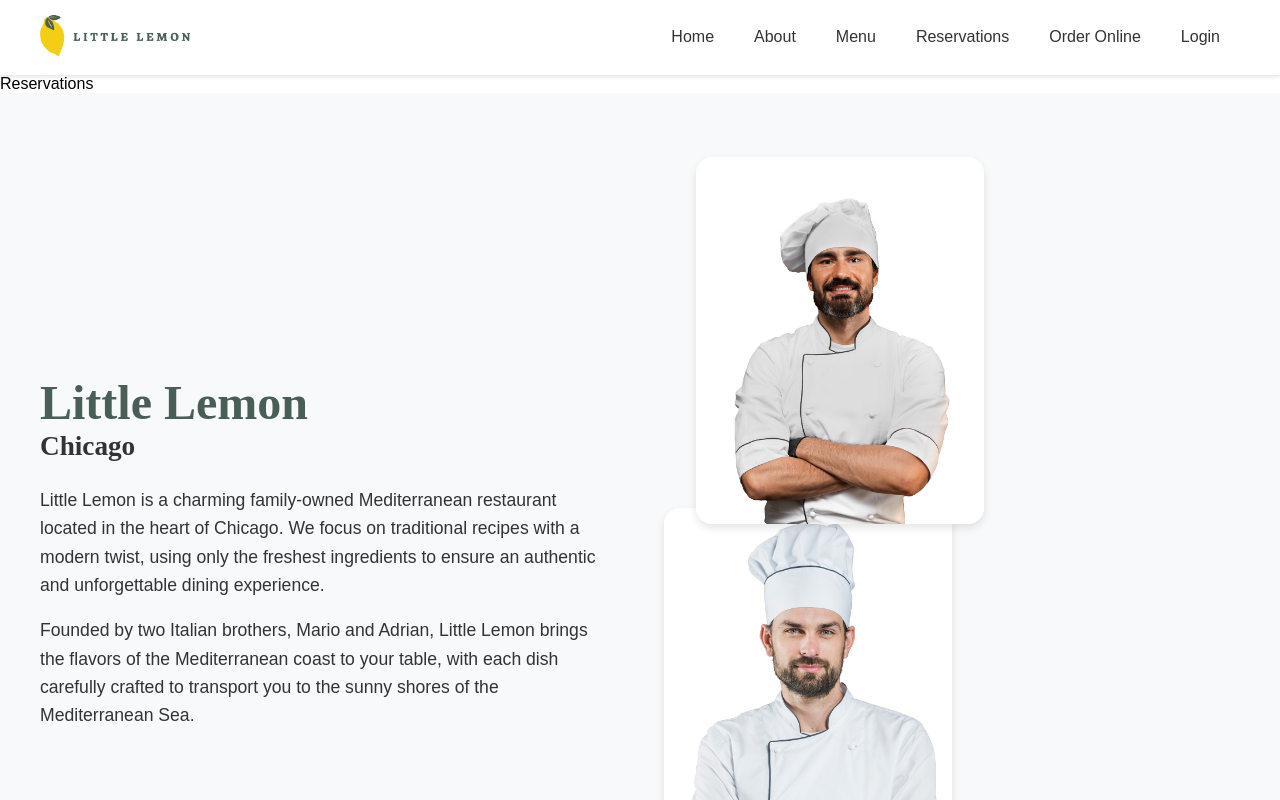
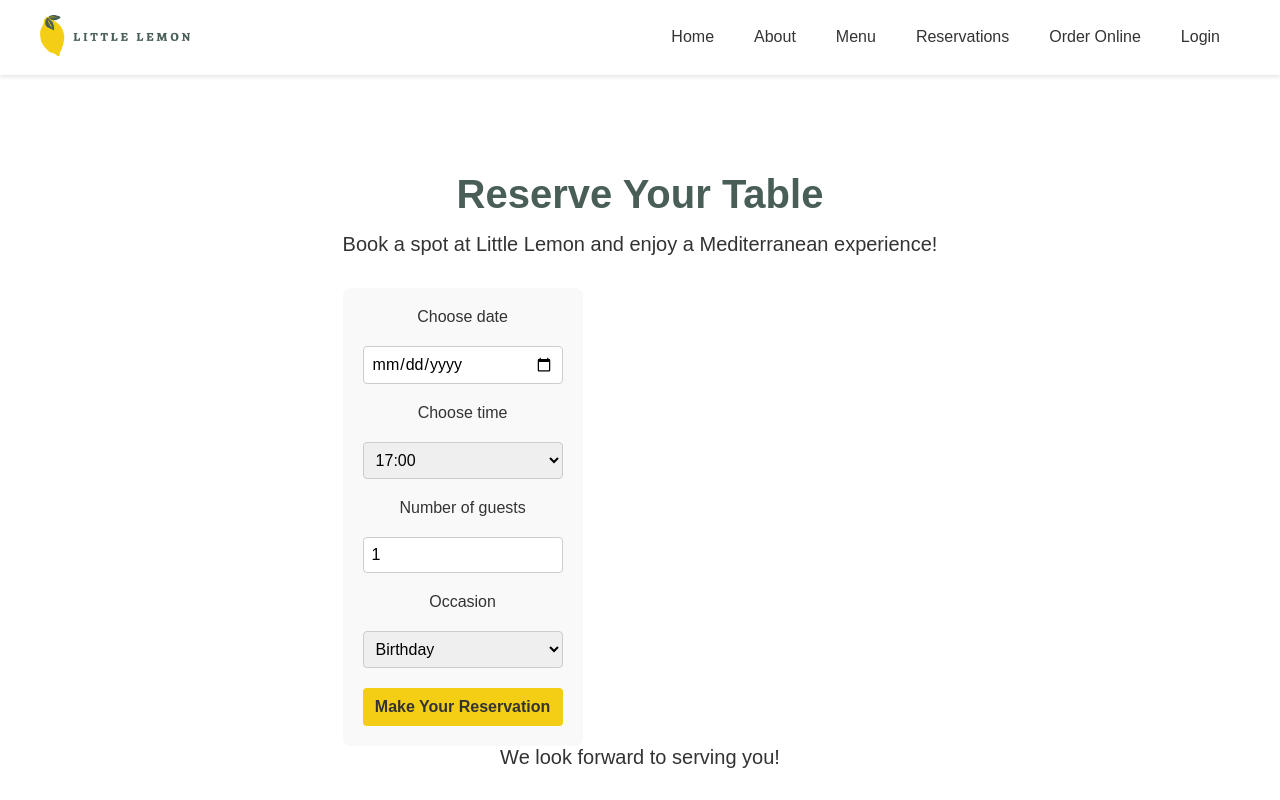
Before and after one commit to ellieshah/little-lemon, a React (Create React App) app: page /reservations in a window 1280 px wide. Shown: the top 800 px of the page. Built offline with nearby package versions, Linux system fonts and the light colour scheme.

Commit message:
adding bookingpage & bookingform

```diff
--- a/src/App.js
+++ b/src/App.js
@@ -4,8 +4,8 @@ import Header from './Components/Header';
 import Footer from './Components/Footer';
 import Main from './Components/Main';
 import About from './Components/About';
+import BookingPage from './Components/BookingPage';
 import { BrowserRouter, Routes, Route } from 'react-router-dom';
-
 
 function App() {
   return (
@@ -14,13 +14,12 @@ function App() {
         <Header />
         <Routes>
           <Route path="/" element={<Main />} />
-          <Route path="/about" element={<div>About</div>} />
+          <Route path="/about" element={<About />} />
           <Route path="/menu" element={<div>Menu</div>} />
-          <Route path="/reservations" element={<div>Reservations</div>} />
+          <Route path="/reservations" element={<BookingPage />} />
           <Route path="/order-online" element={<div>Order Online</div>} />
           <Route path="/login" element={<div>Login</div>} />
         </Routes>
-        <About />
         <Footer />
       </div>
     </BrowserRouter>
--- a/src/Components/About.css
+++ b/src/Components/About.css
@@ -53,7 +53,7 @@
     flex: 1;
     display: flex;
     flex-direction: column;
-    gap: 1rem;
+    gap: 0.5rem;
     position: relative;
   }
 
--- /dev/null
+++ b/src/Components/BookingForm.css
@@ -0,0 +1,37 @@
+.booking-form {
+    display: grid;
+    max-width: 200px; /* Per instructions */
+    gap: 20px; /* Space between form elements */
+    padding: 20px;
+    background-color: #f9f9f9; /* Light background */
+    border-radius: 8px;
+  }
+
+  .booking-form label {
+    font-family: 'Karla', sans-serif; /* Match Header */
+    font-size: 16px;
+    color: #333;
+  }
+
+  .booking-form input,
+  .booking-form select {
+    padding: 8px;
+    font-size: 16px;
+    border: 1px solid #ccc;
+    border-radius: 4px;
+    font-family: 'Karla', sans-serif;
+  }
+
+  .booking-form input[type="submit"] {
+    background-color: #f4ce14; /* Yellow from Main */
+    color: #333;
+    border: none;
+    padding: 10px;
+    cursor: pointer;
+    font-weight: 600;
+    transition: background-color 0.3s;
+  }
+
+  .booking-form input[type="submit"]:hover {
+    background-color: #e0b911; /* Darker yellow */
+  }
--- /dev/null
+++ b/src/Components/BookingForm.js
@@ -0,0 +1,77 @@
+import React, { useState } from 'react';
+import './BookingForm.css'; // We’ll create this next
+
+const BookingForm = () => {
+  const [formData, setFormData] = useState({
+    date: '',
+    time: '17:00', // Default value
+    guests: 1,
+    occasion: 'Birthday', // Default value
+  });
+
+  const handleChange = (e) => {
+    const { name, value } = e.target;
+    setFormData((prev) => ({ ...prev, [name]: value }));
+  };
+
+  const handleSubmit = (e) => {
+    e.preventDefault();
+    alert(`Reservation made for ${formData.guests} on ${formData.date} at ${formData.time} for ${formData.occasion}`);
+    // Add real submission logic later (e.g., API call)
+  };
+
+  return (
+    <form className="booking-form" onSubmit={handleSubmit}>
+      <label htmlFor="res-date">Choose date</label>
+      <input
+        type="date"
+        id="res-date"
+        name="date"
+        value={formData.date}
+        onChange={handleChange}
+        required
+      />
+      <label htmlFor="res-time">Choose time</label>
+      <select
+        id="res-time"
+        name="time"
+        value={formData.time}
+        onChange={handleChange}
+        required
+      >
+        <option value="17:00">17:00</option>
+        <option value="18:00">18:00</option>
+        <option value="19:00">19:00</option>
+        <option value="20:00">20:00</option>
+        <option value="21:00">21:00</option>
+        <option value="22:00">22:00</option>
+      </select>
+      <label htmlFor="guests">Number of guests</label>
+      <input
+        type="number"
+        id="guests"
+        name="guests"
+        placeholder="1"
+        min="1"
+        max="10"
+        value={formData.guests}
+        onChange={handleChange}
+        required
+      />
+      <label htmlFor="occasion">Occasion</label>
+      <select
+        id="occasion"
+        name="occasion"
+        value={formData.occasion}
+        onChange={handleChange}
+        required
+      >
+        <option value="Birthday">Birthday</option>
+        <option value="Anniversary">Anniversary</option>
+      </select>
+      <input type="submit" value="Make Your Reservation" />
+    </form>
+  );
+};
+
+export default BookingForm;
--- /dev/null
+++ b/src/Components/BookingPage.css
@@ -0,0 +1,25 @@
+.booking-page {
+    padding: 4rem 2rem; /* Match Main’s padding */
+    max-width: 1200px; /* Align with Header and Main */
+    margin: 0 auto;
+    text-align: center;
+  }
+
+  .booking-header h1 {
+    font-size: 2.5rem;
+    color: #495e57; /* Match Main’s teal */
+    margin-bottom: 1rem;
+  }
+
+  .booking-header p,
+  .booking-footer p {
+    font-size: 1.25rem;
+    color: #333;
+    margin: 0 0 2rem;
+  }
+
+  @media (max-width: 768px) {
+    .booking-page {
+      padding: 2rem 1rem;
+    }
+  }
--- /dev/null
+++ b/src/Components/BookingPage.js
@@ -0,0 +1,20 @@
+import React from 'react';
+import './BookingPage.css'; // Optional styling
+import BookingForm from './BookingForm';
+
+const BookingPage = () => {
+  return (
+    <section className="booking-page">
+      <div className="booking-header">
+        <h1>Reserve Your Table</h1>
+        <p>Book a spot at Little Lemon and enjoy a Mediterranean experience!</p>
+      </div>
+      <BookingForm />
+      <div className="booking-footer">
+        <p>We look forward to serving you!</p>
+      </div>
+    </section>
+  );
+};
+
+export default BookingPage;
--- a/src/Components/Main.css
+++ b/src/Components/Main.css
@@ -25,14 +25,14 @@
     font-size: 4rem; /* ~64px, large title */
     font-weight: 700; /* Bold for prominence */
     color: #f4ce14; /* Lemon yellow for brand accent */
-    margin: 0 0 0.5rem; /* Tight spacing below title */
+    margin: 0 0 0.25rem; /* Tight spacing below title */
     line-height: 1.1; /* Prevent excessive height */
   }
 
   .main-content h2 {
     font-family: Markazi Text, serif; /* Consistent font family */
     font-size: 2rem; /* ~32px, smaller subtitle */
-    font-weight: 500;
+    font-weight: 600;
     color: #edefee; /* Off-white for contrast */
     margin: 0 0 1rem;
   }
@@ -67,7 +67,7 @@
 
   .main-image {
     flex: 1;
-    max-width: 500px;
+    max-width: 400px;
   }
 
   .main-image img {
--- a/src/Components/Main.js
+++ b/src/Components/Main.js
@@ -1,9 +1,12 @@
 import React from 'react';
 import './Main.css';
+import { useNavigate } from 'react-router-dom'; // Import useNavigate
 
 const Main = () => {
+  const navigate = useNavigate(); // Hook for navigation
+
   const handleReserve = () => {
-    alert('Table reserved!');
+    navigate('/reservations'); // Navigate to BookingPage
   };
 
   return (
```
